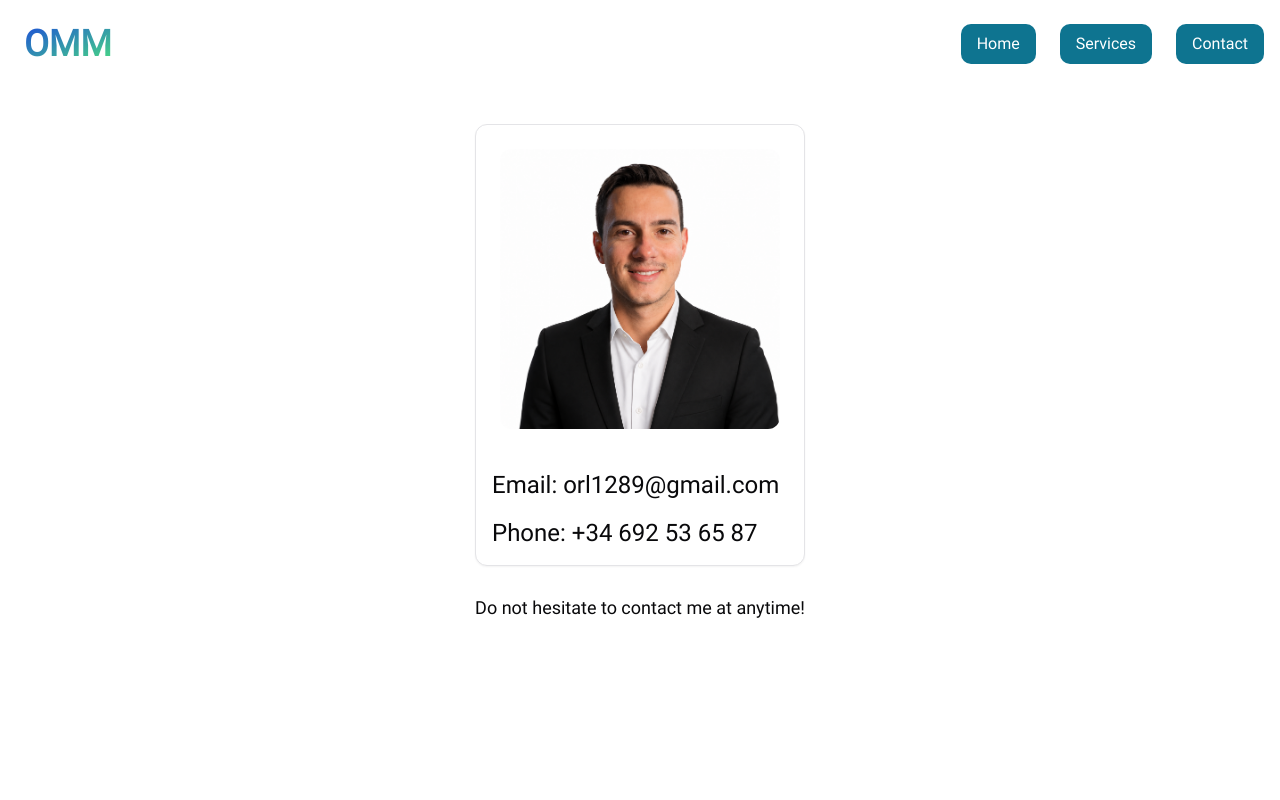
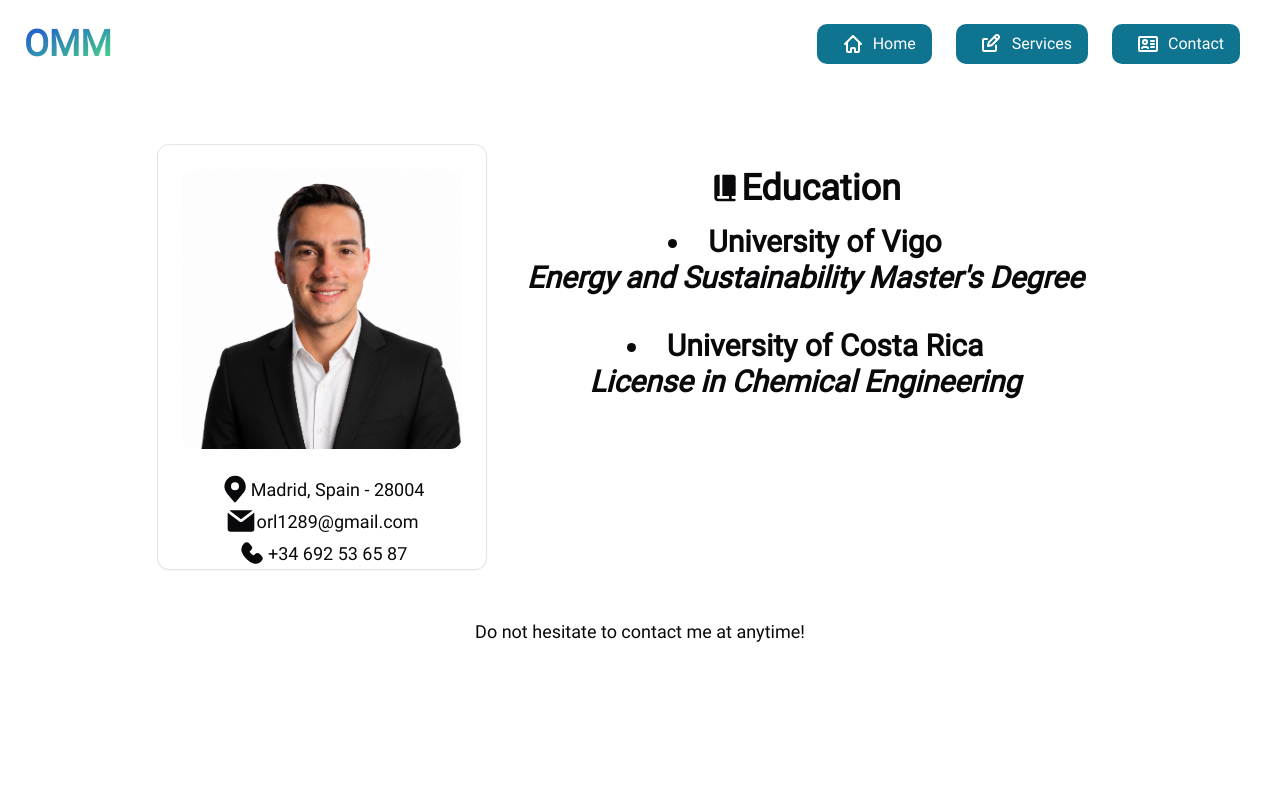
Before and after one commit to orl1289/boilerplate, a React (Vite) app: page /contact in a window 1280 px wide. Shown: the top 800 px of the page. Built offline with nearby package versions, Linux system fonts and the light colour scheme.

Commit message:
Included the button icons, addes more structure to the net

```diff
--- a/src/components/CardPic.tsx
+++ b/src/components/CardPic.tsx
@@ -1,24 +1,88 @@
-
 import { Card, CardContent } from "@/components/ui/card";
 import image1 from "@/assets/images/Proffesional_photo-July 2026.png";
 
 export function CardPic() {
   return (
-
-            <div className="p-1">
+    <div className="flex p-6">
       <Card>
         <CardContent className="flex items-center justify-center p-6">
-
           <img
             src={image1}
             className="rounded-lg"
             style={{ width: "100%", height: "280px" }} // Standard height and width
           />
+        </CardContent>
+        <div className="flex justify-center items-center">
+          <svg
+            className="h-full max-w-[1rem] tablet:max-w-[1.4rem] laptop:max-w-[1.8rem] desktop:max-w-[2rem]"
+            aria-hidden="true"
+            xmlns="http://www.w3.org/2000/svg"
+            fill="currentColor"
+            viewBox="0 0 24 24"
+          >
+            <path
+              fill-rule="evenodd"
+              d="M12 2a8 8 0 0 1 6.6 12.6l-.1.1-.6.7-5.1 6.2a1 1 0 0 1-1.6 0L6 15.3l-.3-.4-.2-.2v-.2A8 8 0 0 1 11.8 2Zm3 8a3 3 0 1 1-6 0 3 3 0 0 1 6 0Z"
+              clip-rule="evenodd"
+            />
+          </svg>
+          Madrid, Spain - 28004
+        </div>
+        <div className="flex justify-center items-center">
+          <svg
+            className="h-full max-w-[1rem] tablet:max-w-[1.4rem] laptop:max-w-[1.8rem] desktop:max-w-[2rem]"
+            aria-hidden="true"
+            xmlns="http://www.w3.org/2000/svg"
+            fill="currentColor"
+            viewBox="0 0 24 24"
+          >
+            <path d="M2 5.6V18c0 1.1.9 2 2 2h16a2 2 0 0 0 2-2V5.6l-.9.7-7.9 6a2 2 0 0 1-2.4 0l-8-6-.8-.7Z" />
+            <path d="M20.7 4.1A2 2 0 0 0 20 4H4a2 2 0 0 0-.6.1l.7.6 7.9 6 7.9-6 .8-.6Z" />
+          </svg>
+          <a href="mailto:orl1289@gmail.com">orl1289@gmail.com</a>
+        </div>
+        <div className="flex justify-center items-center">
+          <svg
+            className="h-full max-w-[1rem] tablet:max-w-[1.4rem] laptop:max-w-[1.8rem] desktop:max-w-[2rem]"
+            aria-hidden="true"
+            xmlns="http://www.w3.org/2000/svg"
+            fill="currentColor"
+            viewBox="0 0 24 24"
+          >
+            <path d="M8 4a2.6 2.6 0 0 0-2 .9 6.2 6.2 0 0 0-1.8 6 12 12 0 0 0 3.4 5.5 12 12 0 0 0 5.6 3.4 6.2 6.2 0 0 0 6.6-2.7 2.6 2.6 0 0 0-.7-3L18 12.9a2.7 2.7 0 0 0-3.8 0l-.6.6a.8.8 0 0 1-1.1 0l-1.9-1.8a.8.8 0 0 1 0-1.2l.6-.6a2.7 2.7 0 0 0 0-3.8L10 4.9A2.6 2.6 0 0 0 8 4Z" />
+          </svg>
+          +34 692 53 65 87
+        </div>
+      </Card>
+      <div className="text-center p-4 m-2">
+        <div className="flex justify-center items-center">
+          <svg
+            className="h-full max-w-[1rem] tablet:max-w-[1.4rem] laptop:max-w-[1.8rem] desktop:max-w-[2rem]"
+            aria-hidden="true"
+            xmlns="http://www.w3.org/2000/svg"
+            fill="currentColor"
+            viewBox="0 0 24 24"
+          >
+            <path
+              fill-rule="evenodd"
+              d="M6 2a2 2 0 0 0-2 2v15a3 3 0 0 0 3 3h12a1 1 0 1 0 0-2h-2v-2h2c.6 0 1-.4 1-1V4a2 2 0 0 0-2-2h-8v16h5v2H7a1 1 0 1 1 0-2h1V2H6Z"
+              clip-rule="evenodd"
+            />
+          </svg>
+          <h1 className="text-[1.6rem] font-bold tablet:text-3xl laptop:text-4xl">
+            Education
+          </h1>
+        </div>
 
-                </CardContent>
-                <div className="text-2xl flex  items-center text-center m-4">Email: orl1289@gmail.com</div>
-                <div className="text-2xl flex  items-center text-center m-4">Phone: +34 692 53 65 87</div>
-              </Card>
+        <h2 className="text-[1.3rem] p-4 font-semibold list-item list-inside tablet:text-2xl laptop:text-3xl">
+          University of Vigo
+          <p className="italic"> Energy and Sustainability Master's Degree</p>
+        </h2>
+        <h2 className="text-[1.3rem] p-4 font-semibold list-item list-inside tablet:text-2xl laptop:text-3xl">
+          University of Costa Rica
+          <p className="italic"> License in Chemical Engineering</p>
+        </h2>
+      </div>
     </div>
   );
 }
--- a/src/components/NavBar.tsx
+++ b/src/components/NavBar.tsx
@@ -33,13 +33,76 @@ const Navbar: React.FC = () => {
           } laptop:block laptop:flex laptop:items-center`}
         >
           <Link to="/" className="text-white hover:text-orange-500">
-            <Button className="text-white text-base mr-6">Home</Button>
+            <Button className="text-white text-base mr-6">
+              <div className="m-2">
+                <svg
+                  className="w-6 h-6 dark:text-white"
+                  aria-hidden="true"
+                  xmlns="http://www.w3.org/2000/svg"
+                  width="24"
+                  height="24"
+                  fill="none"
+                  viewBox="0 0 24 24"
+                >
+                  <path
+                    stroke="currentColor"
+                    stroke-linecap="round"
+                    stroke-linejoin="round"
+                    stroke-width="2"
+                    d="m4 12 8-8 8 8M6 10.5V19a1 1 0 0 0 1 1h3v-3a1 1 0 0 1 1-1h2a1 1 0 0 1 1 1v3h3a1 1 0 0 0 1-1v-8.5"
+                  />
+                </svg>
+              </div>
+              Home
+            </Button>
           </Link>
           <Link to="/about" className="text-white hover:text-orange-500">
-            <Button className="text-white text-base mr-6">Services</Button>
+            <Button className="text-white text-base mr-6">
+              <div className="m-2">
+                <svg
+                  className="w-6 h-6 text-white dark:text-white"
+                  aria-hidden="true"
+                  xmlns="http://www.w3.org/2000/svg"
+                  width="24"
+                  height="24"
+                  fill="none"
+                  viewBox="0 0 24 24"
+                >
+                  <path
+                    stroke="currentColor"
+                    stroke-linecap="round"
+                    stroke-linejoin="round"
+                    stroke-width="2"
+                    d="m14.304 4.844 2.852 2.852M7 7H4a1 1 0 0 0-1 1v10a1 1 0 0 0 1 1h11a1 1 0 0 0 1-1v-4.5m2.409-9.91a2.017 2.017 0 0 1 0 2.853l-6.844 6.844L8 14l.713-3.565 6.844-6.844a2.015 2.015 0 0 1 2.852 0Z"
+                  />
+                </svg>
+              </div>
+              Services
+            </Button>
           </Link>
           <Link to="/contact" className="text-white hover:text-orange-500">
-            <Button className="text-white text-base">Contact</Button>
+            <Button className="text-white text-base mr-6">
+              <div className="m-2">
+                <svg
+                  className="w-6 h-6 text-white dark:text-white"
+                  aria-hidden="true"
+                  xmlns="http://www.w3.org/2000/svg"
+                  width="24"
+                  height="24"
+                  fill="none"
+                  viewBox="0 0 24 24"
+                >
+                  <path
+                    stroke="currentColor"
+                    stroke-linecap="round"
+                    stroke-linejoin="round"
+                    stroke-width="2"
+                    d="M15 9h3m-3 3h3m-3 3h3m-6 1c-.306-.613-.933-1-1.618-1H7.618c-.685 0-1.312.387-1.618 1M4 5h16a1 1 0 0 1 1 1v12a1 1 0 0 1-1 1H4a1 1 0 0 1-1-1V6a1 1 0 0 1 1-1Zm7 5a2 2 0 1 1-4 0 2 2 0 0 1 4 0Z"
+                  />
+                </svg>
+              </div>
+              Contact
+            </Button>
           </Link>
         </div>
       </div>
--- a/src/pages/About.tsx
+++ b/src/pages/About.tsx
@@ -14,27 +14,31 @@ function About() {
         <section className="m-auto w-auto p-6">
           {/* <!--------------------- Intro --------------------------------------------------------------> */}
           <div
-            className=" laptop: w-auto flex items-center justify-center p-6"
+            className=" laptop: w-auto items-center justify-center p-6"
             m-2
           >
-            Catalog of Services
+            <h1 className="p-1 m-6 text-2xl tablet:text-3xl laptop:text-4xl font-bold bg-gradient-to-br from-blue-700 to-green-400 bg-clip-text text-transparent">Catalog of Services</h1>
+            <p>
+              {" "}
+              As a Quality professional in the pharmaceutical and medical
+              devices industry, Integrating od ISO 9001 and ISO 13485 to quality
+              management systems (QMS), I lead quality assurance activities
+              across the product/ service lifecycle focusing on customer
+              satisfaction and continual improvement, and emphasizing regulatory
+              compliance and risk management approach.
+            </p>
           </div>
 
           <div className="items-center p-6 m-6">
             <Card>
-              <CardContent className=" h-full border-2 border-teal-600 grid grid-flow-col grid-rows-3 gap-4">
+              <CardContent className=" h-full grid grid-flow-row grid-cols-2 gap-2 rounded-lg">
                 {/* CardContainer #1 */}
                 <div className="p-1 m-6">
                   <Card>
-                    <CardContent className="flex items-center justify-center p-6">
+                    <CardContent className="flex items-center justify-center p-6 border-2 border-teal-600 rounded-lg">
                       <div className=" text-center p-6 m-6">
-                        As a Quality professional in the pharmaceutical and
-                        medical devices industry, integrating ISO 9001 and ISO
-                        13485 to quality management systems (QMS), I lead
-                        quality assurance activities across the product/ service
-                        lifecycle focusing on customer satisfaction and
-                        continual improvement, and emphasizing regulatory
-                        compliance and risk management approach.
+                        Integrating ISO 9001 and ISO
+                        13485 to quality management systems (QMS).
                       </div>
                     </CardContent>
                   </Card>
@@ -43,7 +47,7 @@ function About() {
                 {/* CardContainer #2 */}
                 <div className="p-1 m-6">
                   <Card>
-                    <CardContent className="flex items-center justify-center p-6">
+                    <CardContent className="flex items-center justify-center p-6 border-2 border-teal-600 rounded-lg">
                       <div className=" text-center p-6 m-6">
                         Demonstrated understanding of QMS requirements, cGMP,
                         ISO 9001, ISO 13485, FDA CFR 21 820, ICH Q8/Q9/Q10
@@ -57,7 +61,7 @@ function About() {
                 {/* CardContainer #3 */}
                 <div className="p-1 m-6">
                   <Card>
-                    <CardContent className="flex items-center justify-center p-6">
+                    <CardContent className="flex items-center justify-center p-6 border-2 border-teal-600 rounded-lg">
                       <div className=" text-center p-6 m-6">
                         Experience with eQMS, and strong data driven quality
                         decision making through effective system configuration,
@@ -70,7 +74,7 @@ function About() {
                 {/* CardContainer #4 */}
                 <div className="p-1 m-6">
                   <Card>
-                    <CardContent className="flex items-center justify-center p-6">
+                    <CardContent className="flex items-center justify-center p-6 border-2 border-teal-600 rounded-lg">
                       <div className=" text-center p-6 m-6">
                         Management and building of periodic performance reports
                         with metrics and KPI’s for review (Power Bi, Excel
@@ -83,7 +87,7 @@ function About() {
                 {/* CardContainer #5 */}
                 <div className="p-1 m-6">
                   <Card>
-                    <CardContent className="flex items-center justify-center p-6">
+                    <CardContent className="flex items-center justify-center p-6 border-2 border-teal-600 rounded-lg">
                       <div className=" text-center p-6 m-6">
                         Quality support and input for Change Controls, CAPAs,
                         and Deviation Investigations.
@@ -95,7 +99,7 @@ function About() {
                 {/* CardContainer #6 */}
                 <div className="p-1 m-6">
                   <Card>
-                    <CardContent className="flex items-center justify-center p-6">
+                    <CardContent className="flex items-center justify-center p-6 border-2 border-teal-600 rounded-lg">
                       <div className=" text-center p-6 m-6">
                         Process support in accordance with documented procedures
                         and practices (GDP, ALCOA principles).
@@ -107,7 +111,7 @@ function About() {
                 {/* CardContainer #7 */}
                 <div className="p-1 m-6">
                   <Card>
-                    <CardContent className="flex items-center justify-center p-6">
+                    <CardContent className="flex items-center justify-center p-6 border-2 border-teal-600 rounded-lg">
                       <div className=" text-center p-6 m-6">
                         Documentation activities (write, review, and approve)
                         for Standard Operating Procedures (SOPs) in alignment
--- a/src/pages/PrivacyNote.tsx
+++ b/src/pages/PrivacyNote.tsx
@@ -71,6 +71,17 @@ function PrivacyNote() {
               </p>
             </div>
           </div>
+
+          <div className=" laptop: w-auto items-center justify-center p-6">
+            <p>
+              Flowbite Icons is a free and open-source collection of SVG icons
+              that you can use in personal and commercial projects by giving
+              attribution. Free under the MIT License 💙 Authors and credits
+              Designed by Evelyne Krall & Robert Tanislav and interface coded by
+              Zoltán Szőgyényi.
+            </p>
+            https://twitter.com/zoltanszogyenyi
+          </div>
         </section>
       </body>
       <footer>
```
Lines whose indentation alone changed are shown as unchanged.
